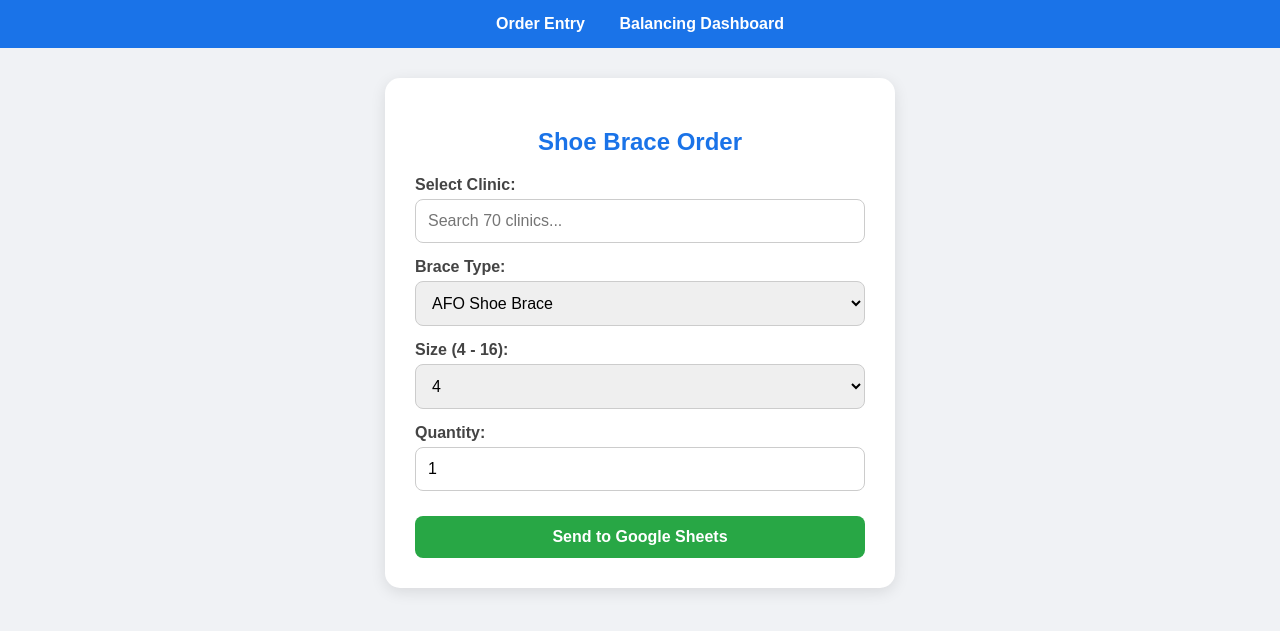
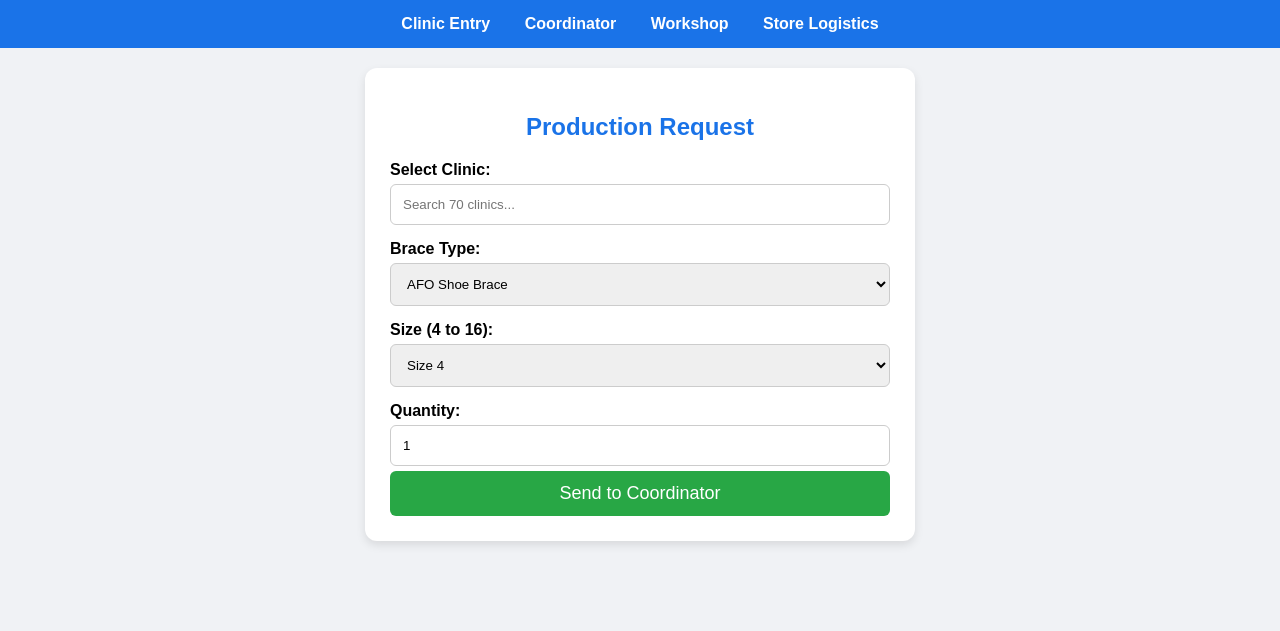
Before and after one commit to logistics-max/brace-flow, a Flask app: page / in a window 1280 px wide. Shown: the top 631 px of the page. Run offline with Flask 3, Linux system fonts and the light colour scheme.

Commit message:
Update index.html

```diff
--- a/templates/index.html
+++ b/templates/index.html
@@ -1,38 +1,66 @@
 <!DOCTYPE html>
 <html>
 <head>
-    <title>Logistics Portal</title>
-    <meta name="viewport" content="width=device-width, initial-scale=1">
+    <title>Logistics Workflow System</title>
     <style>
         body { font-family: sans-serif; background: #f0f2f5; margin: 0; }
         .nav { background: #1a73e8; padding: 15px; text-align: center; }
         .nav a { color: white; text-decoration: none; margin: 0 15px; font-weight: bold; }
-        .container { max-width: 450px; margin: 30px auto; background: white; padding: 30px; border-radius: 15px; box-shadow: 0 4px 15px rgba(0,0,0,0.1); }
-        label { display: block; margin-top: 15px; font-weight: bold; color: #444; }
-        input, select, button { width: 100%; padding: 12px; margin-top: 5px; border-radius: 8px; border: 1px solid #ccc; font-size: 16px; box-sizing: border-box; }
-        button { background: #28a745; color: white; border: none; font-weight: bold; margin-top: 25px; cursor: pointer; }
-        button:hover { background: #218838; }
+        .container { max-width: 500px; margin: 20px auto; background: white; padding: 25px; border-radius: 12px; box-shadow: 0 4px 10px rgba(0,0,0,0.1); }
+        label { display: block; margin-top: 15px; font-weight: bold; }
+        input, select, button { width: 100%; padding: 12px; margin-top: 5px; border-radius: 6px; border: 1px solid #ccc; box-sizing: border-box; }
+        button { background: #28a745; color: white; border: none; font-size: 18px; cursor: pointer; }
     </style>
 </head>
 <body>
     <div class="nav">
-        <a href="/">Order Entry</a>
-        <a href="/balancing">Balancing Dashboard</a>
+        <a href="/">Clinic Entry</a>
+        <a href="/portal/coordinator">Coordinator</a>
+        <a href="/portal/workshop">Workshop</a>
+        <a href="/portal/store">Store Logistics</a>
     </div>
     <div class="container">
-        <h2 style="text-align:center; color:#1a73e8;">Shoe Brace Order</h2>
+        <h2 style="color:#1a73e8; text-align:center;">Production Request</h2>
         <form action="/submit" method="POST">
             <label>Select Clinic:</label>
             <input list="clinics" name="clinic_name" placeholder="Search 70 clinics..." required>
             <datalist id="clinics">
-                <option value="Abala/Mohammed Akle Memorial Hospital">
-                <option value="Alert Comprehensive Hospital">
-                <option value="Black Lion Hospital">
-                <option value="CURE Hospital Addis Ababa">
-                <option value="Felege Hiwot Hospital Bahirdar">
-                <option value="Yirgalem Hospital">
-                <option value="Worabe Specialized Hospital">
-                </datalist>
+                <option value="Abebech Gobena MCH Hospital"><option value="Alert Comprehensive Hospital">
+                <option value="Black Lion Hospital"><option value="CURE Hospital Addis Ababa">
+                <option value="St. Paul Abet Hospital"><option value="St. Peters Specialized Hospital">
+                <option value="Tirunesh Beijing General Hospital"><option value="Yeka Kotebe Hospital">
+                <option value="Dubti Referral Hospital"><option value="Abala/Mohammed Akle Memorial Hospital">
+                <option value="Debark General Hospital"><option value="Debere Birhane Referral Hospital">
+                <option value="Debre Markos Hospital"><option value="Debre Tabor Hospital">
+                <option value="Dessie Physical Rehabilitation Center"><option value="Dessie Referral Hospital">
+                <option value="Felege Hiwot Hospital Bahirdar"><option value="Finote Selam Hospital">
+                <option value="Gondar University Hospital"><option value="Injibara Hospital">
+                <option value="Kemise General Hospital"><option value="Woldiya Specialized Hospital">
+                <option value="Asossa Hospital"><option value="Grarbet Hospital Butajira">
+                <option value="Halaba Hospital"><option value="Worabe Comprehensive Specialized Hospital">
+                <option value="Nigist Heleni Hospital Hossana"><option value="Wolkite University Hospital">
+                <option value="Sabian General Hospital"><option value="Gambela Referral Hospital">
+                <option value="Hiwot Fana Hospital Harrer"><option value="Dembi Dollo">
+                <option value="Shambu"><option value="Gimbi and Ayra">
+                <option value="Adama Referral Hospital"><option value="Adola Hospital">
+                <option value="Ambo Hospital"><option value="Assela Referral Hospital">
+                <option value="Bale Goba Hospital"><option value="Chero Zonal Hospital">
+                <option value="Deder Hospital"><option value="Gelemso General Hospital">
+                <option value="Jimma University Hospital"><option value="Metu Karl Referral Hospital">
+                <option value="Moyale Hospital/Ginir"><option value="Nekemt Referral Hospital">
+                <option value="Selale Comprehensive Specialized Hospital"><option value="Shashemene General Hospital">
+                <option value="Wolliso Hospital"><option value="Bule Hora">
+                <option value="Konso"><option value="Arbaminch Physical Rehabilitation Center">
+                <option value="Dilla University Referral Hospital"><option value="Jinka Hospital">
+                <option value="Sawola General Hospital"><option value="Wolaita Sodo University Hospital">
+                <option value="Adare General Hospital/Busulo"><option value="Bona">
+                <option value="Hawassa Referral Hospital"><option value="Yirgalem Hospital">
+                <option value="Gode Hospital"><option value="Karamara Referral Hospital">
+                <option value="Filtu General Hospital"><option value="Bonga">
+                <option value="Mizan Tepi University Teaching Hospital"><option value="Addigrat Hospital">
+                <option value="Lemlem Karl Hospital Maichew"><option value="Mekelle Referral Hospital">
+                <option value="St. Mary Hospital/Axum"><option value="Suhul Hospital">
+            </datalist>
 
             <label>Brace Type:</label>
             <select name="brace_type">
@@ -40,19 +68,17 @@
                 <option value="KAFO Shoe Brace">KAFO Shoe Brace</option>
             </select>
 
-            <label>Size (4 - 16):</label>
+            <label>Size (4 to 16):</label>
             <select name="brace_size">
-                <option value="4">4</option><option value="5">5</option><option value="6">6</option>
-                <option value="7">7</option><option value="8">8</option><option value="9">9</option>
-                <option value="10">10</option><option value="11">11</option><option value="12">12</option>
-                <option value="13">13</option><option value="14">14</option><option value="15">15</option>
-                <option value="16">16</option>
+                {% for i in range(4, 17) %}
+                <option value="{{ i }}">Size {{ i }}</option>
+                {% endfor %}
             </select>
 
             <label>Quantity:</label>
             <input type="number" name="quantity" value="1" min="1">
 
-            <button type="submit">Send to Google Sheets</button>
+            <button type="submit">Send to Coordinator</button>
         </form>
     </div>
 </body>
```
